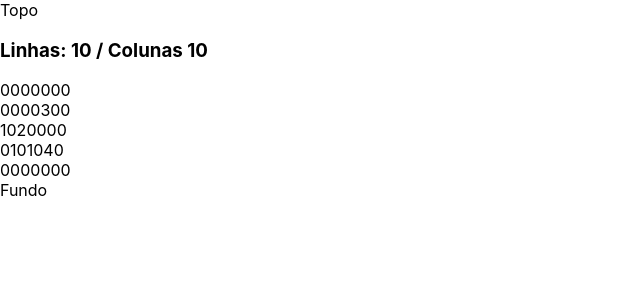
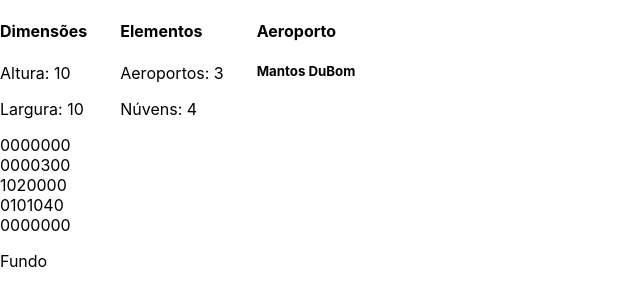
Before and after one commit to nsroncosmo/desafio, a React (Create React App) app in the folder client/: page / in a window 1280 px wide. Shown: the top 306 px of the page, without its empty margins (0-640 px from the left). Built offline with nearby package versions, Linux system fonts and the light colour scheme.

Commit message:
Melhoria do layout

```diff
--- /dev/null
+++ b/client/src/components/Botoneira.js
@@ -0,0 +1,35 @@
+import React from 'react';
+
+
+export default function Botoneira() {
+	const estilo = {"float": "left","marginRight": "33px" };
+
+	return (
+
+		<div >
+
+			<div style ={estilo}>
+				<h4>Dimensões</h4>
+				<div>
+					<p>Altura: 10</p>
+					<p>Largura: 10</p>
+				</div>
+			</div>
+			<div style ={estilo}>
+				<h4>Elementos</h4>
+				<div>
+					<p>Aeroportos: 3</p>
+					<p>Núvens: 4</p>
+				</div>
+			</div>
+			<div style ={estilo}>
+				<h4>Aeroporto</h4>
+				<h5>Mantos DuBom</h5>
+			</div>
+
+			<div style={{"clear": "both"}}></div>
+		</div>
+
+)
+
+}
--- a/client/src/components/Controller.js
+++ b/client/src/components/Controller.js
@@ -1,4 +1,6 @@
-import React, { Fragment, useState } from 'react';
+import React, { useState } from 'react';
+import Botoneira from '../components/Botoneira';
+import Fundo from '../components/Fundo';
 import Map from './Map';
 //import { callAPI } from '../utils/utils';
 //const { callAPI, guid  } = require('../utils/utils');
@@ -7,6 +9,21 @@ import Map from './Map';
 export default function Controller() {
 	const [rows,setRows] = useState(10);
 	const [cols,setCols] = useState(10);
+	const [dados,genDados] = useState({
+		dimensions: {
+			width: 10,
+			height: 10,
+		},
+		Elements:{
+			Airports: 3,
+			Clouds: 4,
+		},
+		Info:{
+			FDay: "?",
+			LDay: "?",
+			Msg: "Clique em [botão] para iniciar os cálculos",
+		},
+	});
 
 //	function incCols() { if (cols<50) setCols(cols + 1) }
 //	function decCols() { if (cols>10) setCols(cols - 1) }
@@ -14,16 +31,17 @@ export default function Controller() {
 //	callAPI();
 
 	return (
-		<>
-		<Fragment>
-			Topo
-			<h3>Linhas: {rows} / Colunas {cols}</h3>
-		</Fragment>
-		<Fragment>
-			<Map />
-		</Fragment>
-		<Fragment>Fundo</Fragment>
-		</>
+		<div>
+			<div>
+				<Botoneira />
+			</div>
+			<div>
+				<Map />
+			</div>
+			<div>
+				<Fundo/>
+			</div>
+		</div>
 	)
 
 }
--- /dev/null
+++ b/client/src/components/Fundo.js
@@ -0,0 +1,13 @@
+import React from 'react';
+
+
+export default function Fundo() {
+	return (
+		<>
+
+		<p>Fundo</p>
+
+		</>
+	)
+
+}
```
